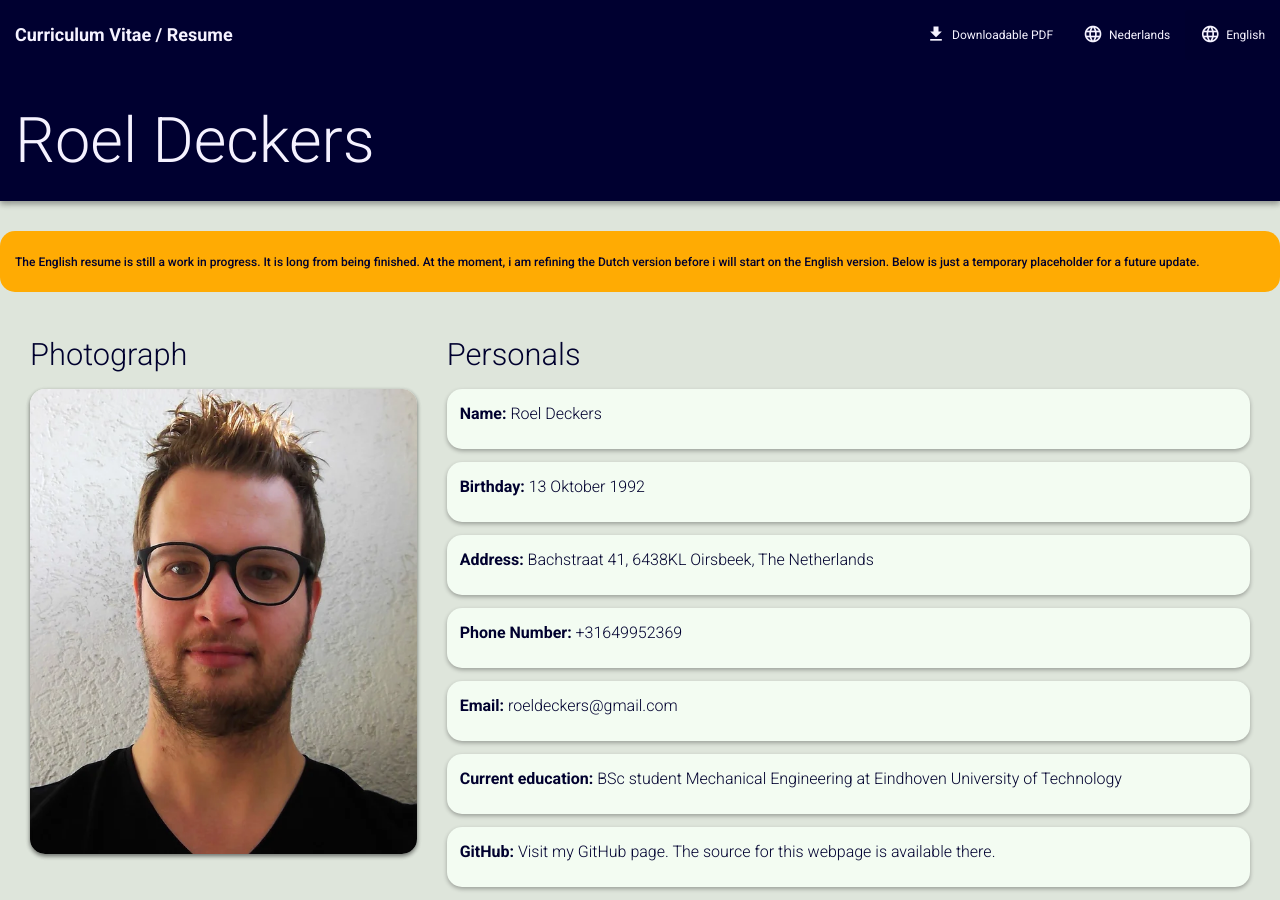
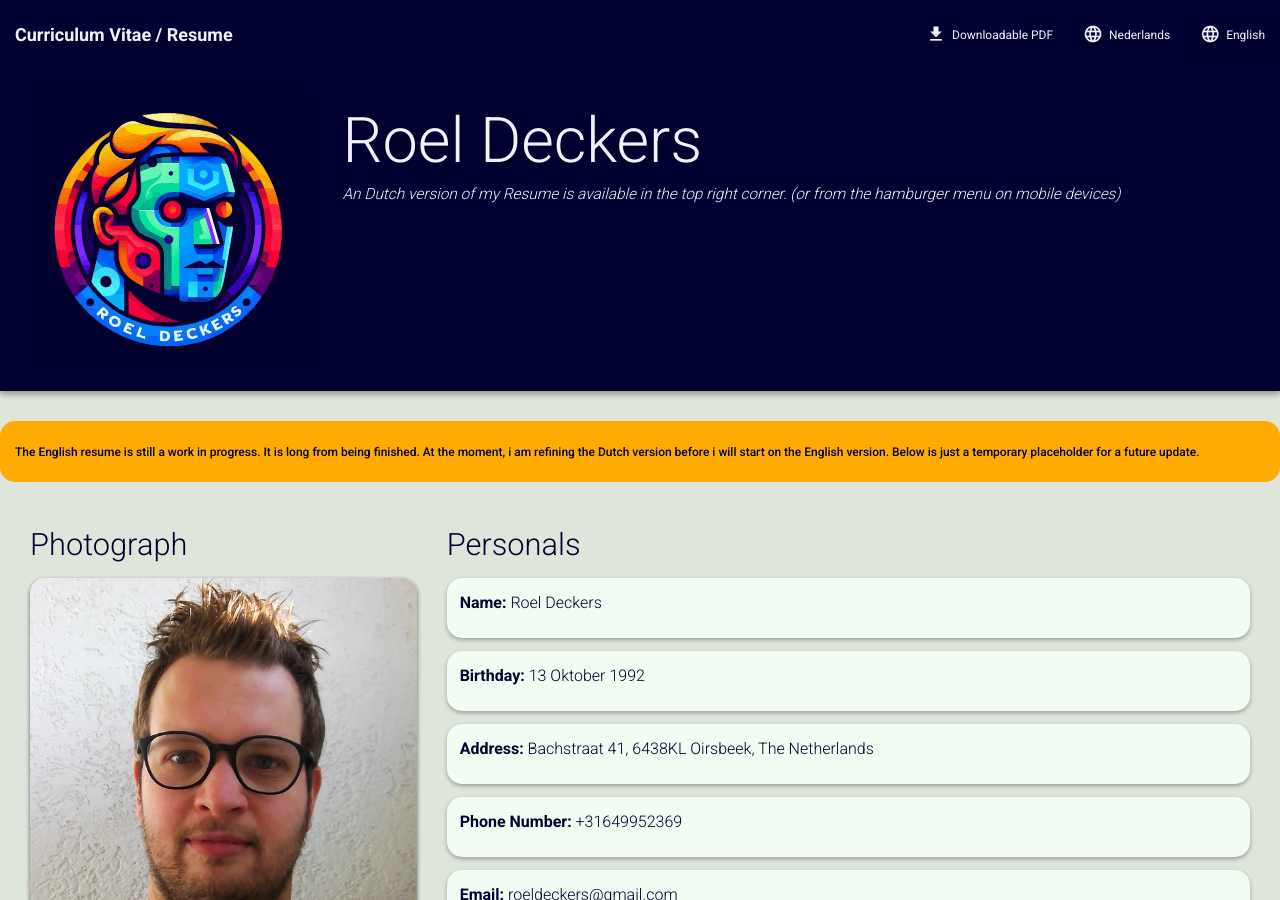
Before and after one commit to RoelD/CV, a Jekyll site: the page built from indexEng.html, in a window 1280 px wide and 900 px high. Built offline with Jekyll 4.4.1, drawn with Linux system fonts in a browser that asks for light colours.

Commit message:
IndexEng: update jumbotron
Make the same modifications as the dutch one. Otherwise i would forget this.

```diff
--- a/indexEng.html
+++ b/indexEng.html
@@ -4,7 +4,13 @@
 
 <div class="jumbotron">
   <div class="container-fluid">
-    <h1>Roel Deckers</h1>
+    <div class="col-sm-3">
+      {% include svg/NewLogoVector.svg %}
+    </div>
+    <div class="col-sm-9">
+      <h1>Roel Deckers</h1>
+    <h4><em>An Dutch version of my Resume is available in the top right corner. (or from the hamburger menu on mobile devices)</em></h4>
+    </div>
   </div>
 </div>
 
```
